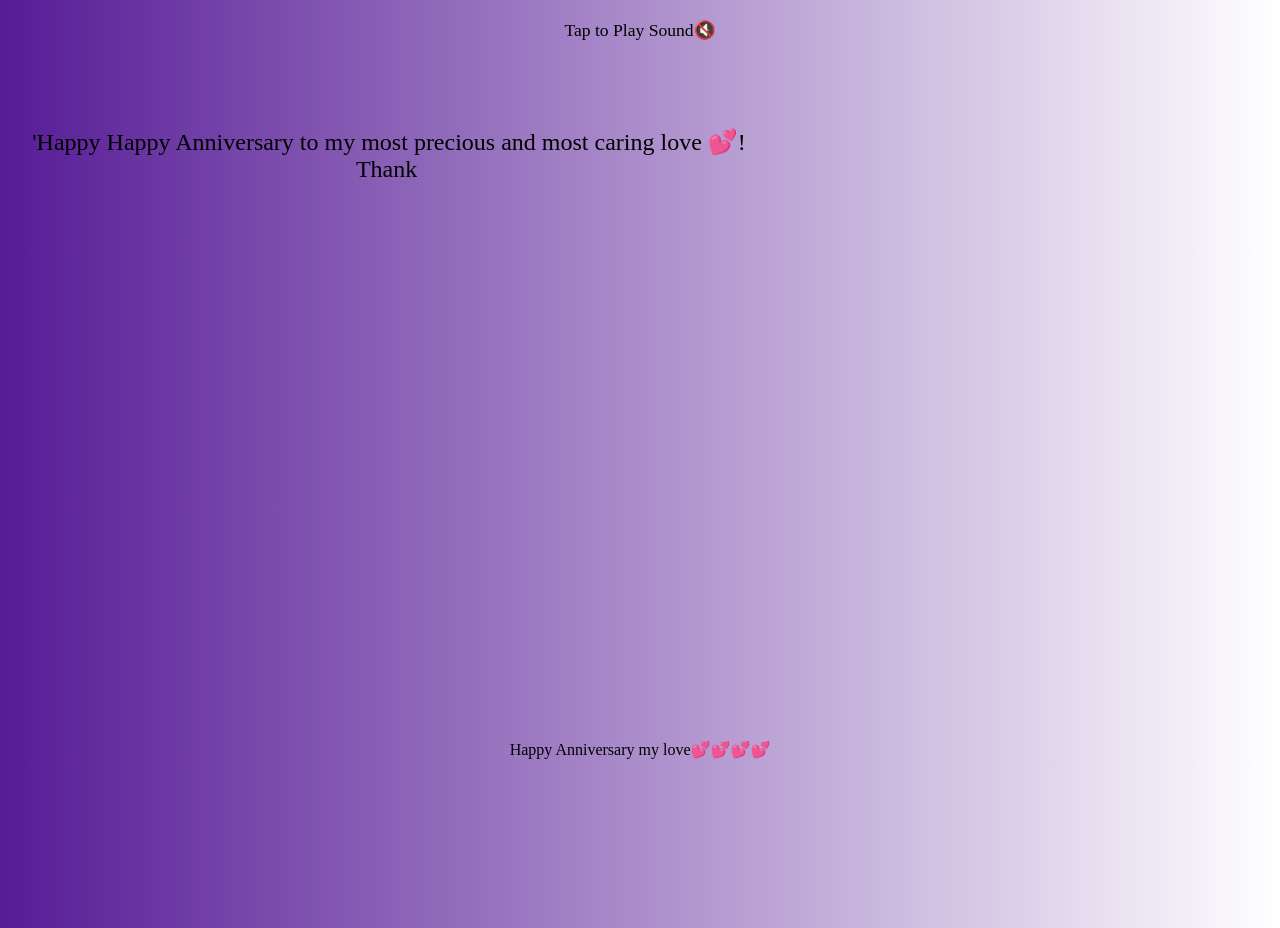
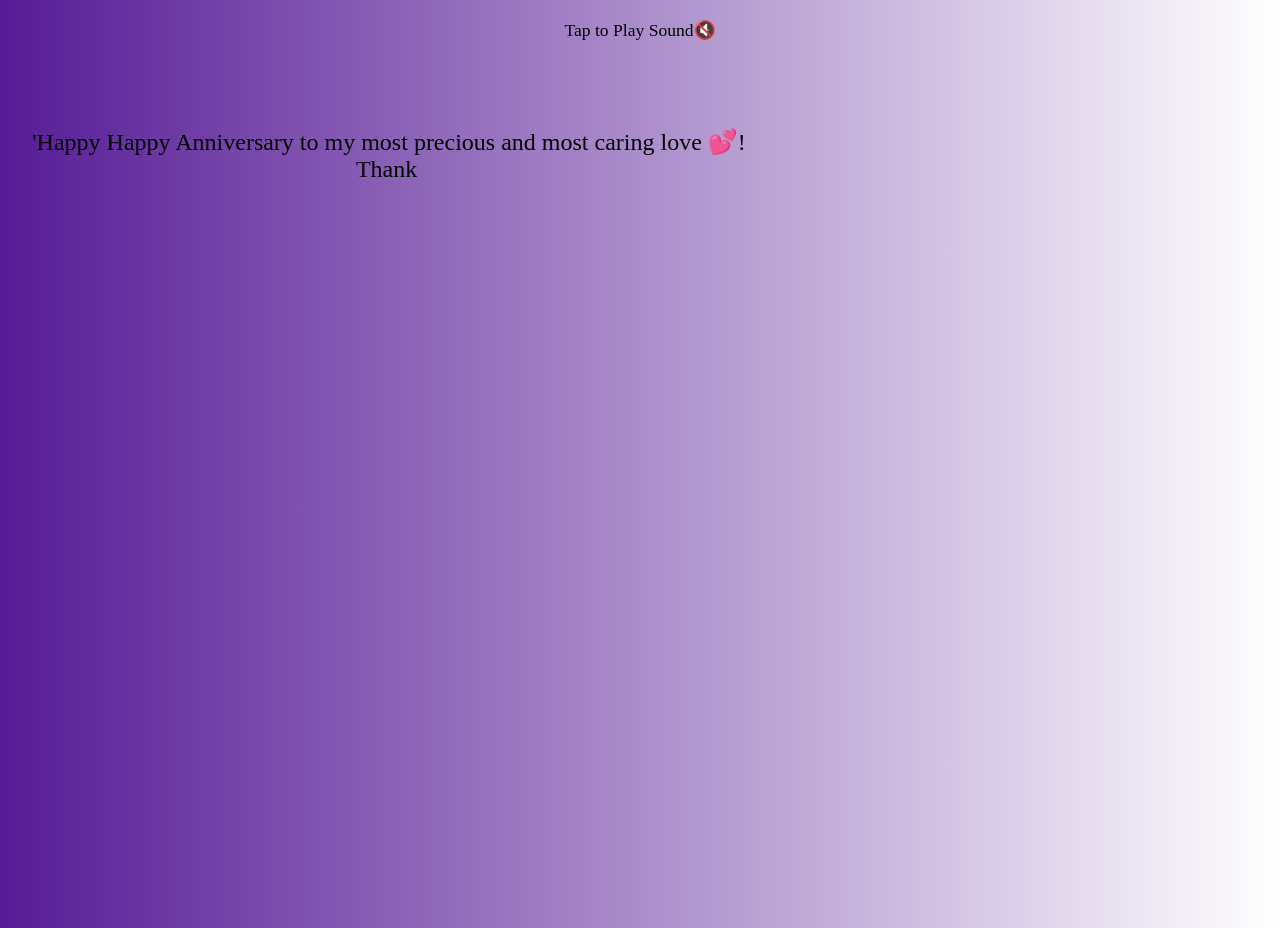
Before and after one commit to Mavs998/Letter, a plain HTML site: page letter.html in a window 1280 px wide. Drawn offline with Linux system fonts and the light colour scheme.

Commit message:
Update letter.html

```diff
--- a/letter.html
+++ b/letter.html
@@ -25,14 +25,7 @@
         ></audio>
       </div>
     </div>
-    <footer>
-      <div class="footer">
-        <div class="footerText">
-          <p>Happy Anniversary my love💕💕💕💕</p>
-        </div>
-      </div>
 
-    </footer>
     <script src="untoldcoding.js"></script>
     <script>
       var pause = document.querySelector(".pause");
```
